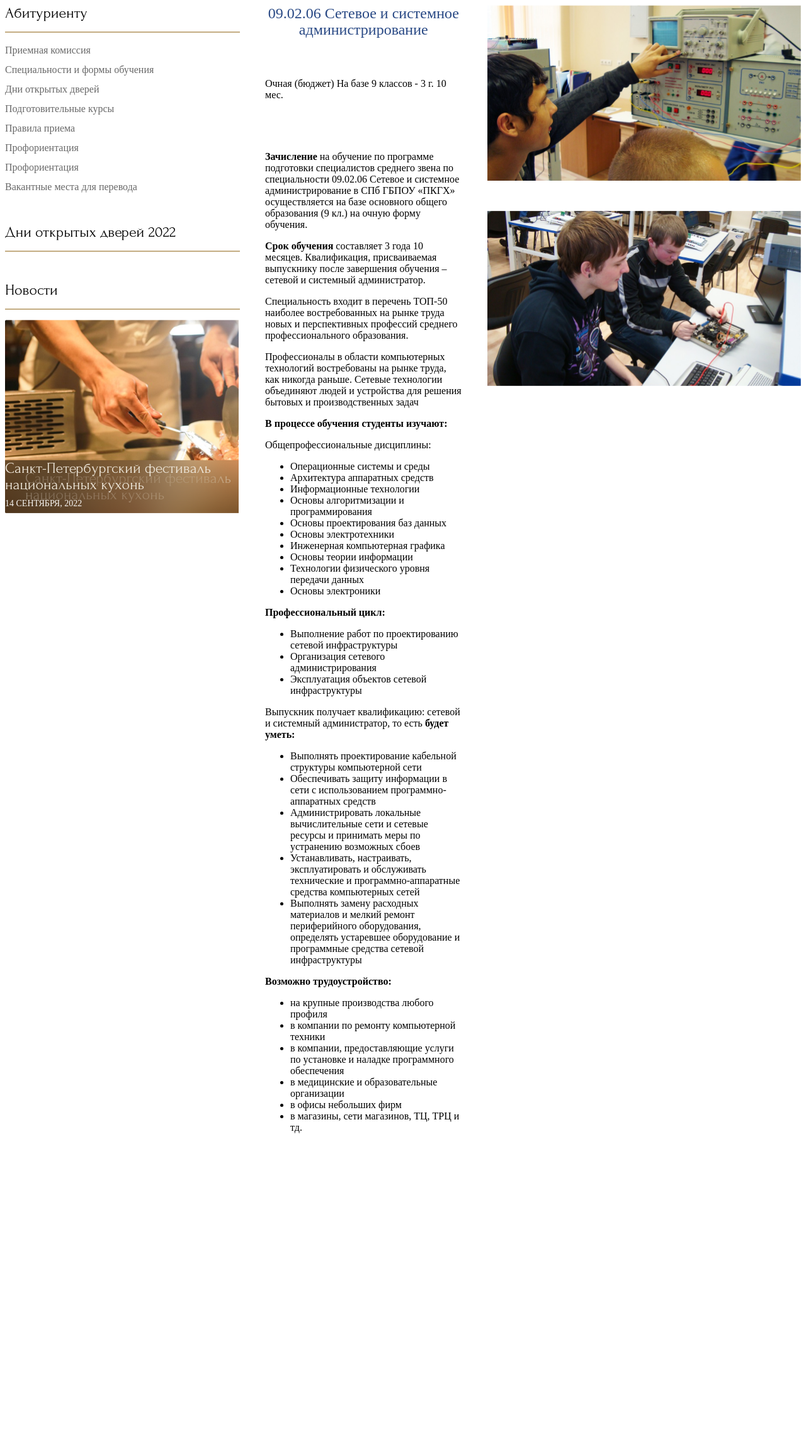
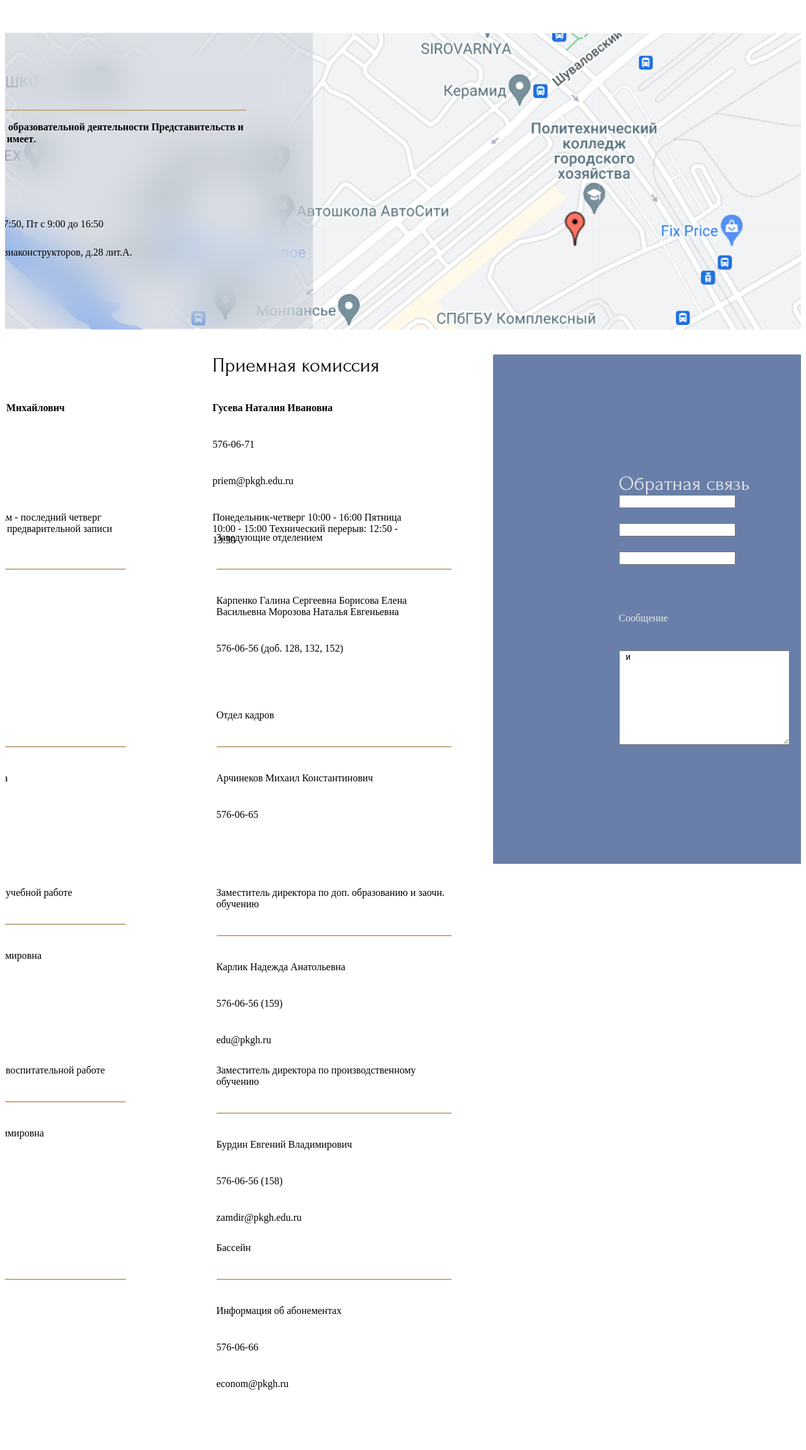
Before and after one commit to spignouter/SPB-GBPOU, a PHP site: page /index-contact.html in a window 1280 px wide. Shown: the whole page at 63% size. Before the commit the page ends 1800 px from the top, so only its background shows below. Run offline with PHP 8.4, Linux system fonts and the light colour scheme; some libraries are stand-ins or nearby versions.

Commit message:
07.11.22 17:30

```diff
--- a/css/contacts.css
+++ b/css/contacts.css
@@ -1,101 +1,129 @@
-.box-1{
+.contacts{
   display: flex;
-  flex-direction: row;
-  align-items: flex-start;
+  flex-direction: column;
+  align-items: center;
+  padding: 0px;
   gap: 40px;
 }
 
-.box-2{
-  display: flex;
-  flex-direction: column;
-  align-items: flex-start;
-  padding: 0px;
-  gap: 48px;
+.contacts-map{
 
 }
 
-.box-3{
+.contacts__title {
+
+}
+
+.contacts-map__addres{
+  position: relative;
+  width: 1632px;
+  height: 470.88px;
+}
+
+.contacts-map__blur{
+  position: absolute;
+  top: 0px;
+  width: 673.23px;
+  height: 470px;
+  background: rgba(33, 56, 95, 0.1);
+  backdrop-filter: blur(32px);
+}
+
+.contacts-map__find-us{
   display: flex;
   flex-direction: column;
   align-items: flex-start;
   padding: 0px;
   gap: 16px;
+
+  position: absolute;
+  width: 539px;
+  height: 256px;
+  left: 25.69px;
+  top: 79.85px;
 }
 
-.title{
-  font-size: 24px;
-  line-height: 26px;
-  text-align: center;
+.contacts-map__title{
+
 }
 
-.line{
-  width: 371px;
-  height: 0px;
-  /* Золотой/100 */
-  border: 1px solid #C4AD83;
+.contacts-map__line {
+  width: 539px;
 }
 
-.menue{
+.contacts-map__director{
+
+}
+
+.contacts-box-1{
+  display: flex;
+  flex-direction: row;
+  justify-content: space-between;
+  align-items: flex-start;
+  padding: 0px;
+  gap: 144px;
+}
+
+.contacts-box-2{
   display: flex;
   flex-direction: column;
   align-items: flex-start;
   padding: 0px;
-  gap: 8px;
-  width: 278px;
-  height: 240px;
+  gap: 40px;
 }
 
-.menue__item{
-  /* body */
-font-size: 16px;
-line-height: 144%;
-/* identical to box height, or 23px */
-/* Графит/70 */
-color: #686868;
+.contacts-box-5{
+  width: 812px;
+  height: 242px;
 }
 
-.image{
-  background: url(../img/content1-news-tabs-info__three.png) no-repeat;
-  width: 371px;
-  height: 307px;
-  justify-content: flex-end;
+.feed-back{
   display: flex;
   flex-direction: column;
+  justify-content: center;
+  align-items: center;
+  padding: 64px;
+  gap: 10px;
+
+  width: 543px;
+  height: 681px;
+
+  /* Кобальтовый/70 */
+  background: #697FA9;
+  backdrop-filter: blur(32px);
+
+  /* Note: backdrop-filter has minimal browser support */
+  border-radius: 2px;
 }
 
-.image__blur{
-  display: flex;
-  flex-direction: row;
-  background: rgba(255, 255, 255, 0.01);
-  backdrop-filter: blur(32px);
-  justify-content: space-between;
-  flex-wrap: wrap;
-  height: 84px;
+.feed-back__title{
+  width: 209px;
+  height: 35px;
 }
 
-.image__title{
-  font-size: 24px;
-  line-height: 26px;
-  color: #EDE6D9;
+.feed-back__form{
+  display: flex;
+  flex-direction: column;
+  justify-content: center;
+  align-items: flex-start;
+  padding: 0px;
+  gap: 40px;
+
 }
 
+.feed-back__fio{
+  display: flex;
+  flex-direction: column;
+  align-items: flex-start;
+  padding: 0px;
+  gap: 24px;
 
-.image__date{
-  font-size: 14px;
-  line-height: 17px;
-  color: #F8F6F2;
+  width: 265px;
+  height: 144px;
 }
 
-.photo-1{
-  width: 498.43px;
-  height: 278.72px;
-
-  background: url(../img/photo-1.png);
+.feed-back_textarea{
+  width: 265px;
+  height: 144px;
+  border-radius: 2px;
 }
-
-.photo-2{
-  width: 498.43px;
-  height: 278.72px;
-
-  background: url(../img/photo-2.png);
-}
--- /dev/null
+++ b/css/inner-page.css
@@ -0,0 +1,102 @@
+
+.box-1{
+  display: flex;
+  flex-direction: row;
+  align-items: flex-start;
+  gap: 40px;
+}
+
+.box-2{
+  display: flex;
+  flex-direction: column;
+  align-items: flex-start;
+  padding: 0px;
+  gap: 48px;
+
+}
+
+.box-3{
+  display: flex;
+  flex-direction: column;
+  align-items: flex-start;
+  padding: 0px;
+  gap: 16px;
+}
+
+.title{
+  font-size: 24px;
+  line-height: 26px;
+  text-align: center;
+}
+
+.line{
+  width: 371px;
+  height: 0px;
+  /* Золотой/100 */
+  border: 1px solid #C4AD83;
+}
+
+.menue{
+  display: flex;
+  flex-direction: column;
+  align-items: flex-start;
+  padding: 0px;
+  gap: 8px;
+  width: 278px;
+  height: 240px;
+}
+
+.menue__item{
+  /* body */
+font-size: 16px;
+line-height: 144%;
+/* identical to box height, or 23px */
+/* Графит/70 */
+color: #686868;
+}
+
+.image{
+  background: url(../img/content1-news-tabs-info__three.png) no-repeat;
+  width: 371px;
+  height: 307px;
+  justify-content: flex-end;
+  display: flex;
+  flex-direction: column;
+}
+
+.image__blur{
+  display: flex;
+  flex-direction: row;
+  background: rgba(255, 255, 255, 0.01);
+  backdrop-filter: blur(32px);
+  justify-content: space-between;
+  flex-wrap: wrap;
+  height: 84px;
+}
+
+.image__title{
+  font-size: 24px;
+  line-height: 26px;
+  color: #EDE6D9;
+}
+
+
+.image__date{
+  font-size: 14px;
+  line-height: 17px;
+  color: #F8F6F2;
+}
+
+.photo-1{
+  width: 498.43px;
+  height: 278.72px;
+
+  background: url(../img/photo-1.png);
+}
+
+.photo-2{
+  width: 498.43px;
+  height: 278.72px;
+
+  background: url(../img/photo-2.png);
+}
--- a/css/main.css
+++ b/css/main.css
@@ -11,6 +11,54 @@
   display: flex;
   flex-direction: column;
   align-items: center;
+}
+
+.H{
+  font-family: 'Forum';
+  font-style: normal;
+  font-weight: 400;
+  font-size: 40px;
+  line-height: 44px;
+}
+
+.H1{
+  font-family: 'Forum';
+  font-style: normal;
+  font-weight: 400;
+  font-size: 32px;
+  line-height: 35px;
+}
+
+.H3{
+  /* H3 */
+font-family: 'Forum';
+font-style: normal;
+font-weight: 400;
+font-size: 24px;
+line-height: 26px;
+text-align: center;
+}
+
+.body_thin{
+  font-family: 'Museo Sans';
+  font-style: normal;
+  font-weight: 300;
+  font-size: 16px;
+  line-height: 144%;
+}
+
+.body_bold{
+  /* bodyBold */
+  font-family: 'Museo Sans';
+  font-style: normal;
+  font-weight: 600;
+  font-size: 16px;
+  line-height: 19px;
+}
+
+.line{
+  height: 0px;
+  border: 1px solid #C4AD83;
 }
 
 .forum_400{
@@ -42,14 +90,21 @@
 }
 
 .link_white:visited{
-  color: #E9ECF2;}
+  color: #E9ECF2;
+}
 
 .link_white:active{
   color: #E9ECF2;
 }
 
 .color_cobalt{
-  color: #294985;}
+  color: #294985;
+}
+
+.color_graphite_10{
+  color: #E9E9E9;
+}
+
 
 
 .text_span span{
--- a/index-contact.html
+++ b/index-contact.html
@@ -13,112 +13,166 @@
   <link rel="stylesheet" href="css/slider-major.css">
   <link rel="stylesheet" href="css/footer.css">
   <link rel="stylesheet" href="css/fonts.css">
+  <link rel="stylesheet" href="css/inner-page.css">
   <link rel="stylesheet" href="css/contacts.css">
-
 </head>
 <body>
 <div class="wrapper">
 <div class="content">
-  <div class="box-1">
-    <div class="box-2">
-      <div class="box-3">
-        <div class="title forum_400">Абитуриенту</div>
-        <div class="line"></div>
-        <div class="menue">
-          <a href="#" class="menue__item museo-sans-300 link">Приемная комиссия</a>
-          <a href="#" class="menue__item museo-sans-300 link">Специальности и формы обучения</a>
-          <a href="#" class="menue__item museo-sans-300 link">Дни открытых дверей</a>
-          <a href="#" class="menue__item museo-sans-300 link">Подготовительные курсы</a>
-          <a href="#" class="menue__item museo-sans-300 link">Правила приема</a>
-          <a href="#" class="menue__item museo-sans-300 link">Профориентация</a>
-          <a href="#" class="menue__item museo-sans-300 link">Профориентация</a>
-          <a href="#" class="menue__item museo-sans-300 link">Вакантные места для перевода</a>
-        </div>
-      </div>
-      <div class="box-3">
-        <div class="title forum_400">Дни открытых дверей 2022
-        </div>
-        <div class="line"></div>
 
-      </div>
-      <div class="box-3">
-        <div class="title forum_400">Новости</div>
-        <div class="line"></div>
-        <div class="image">
-          <div class="image__blur">
-            <div class="image__title forum_400">Санкт-Петербургский фестиваль национальных кухонь</div>
-            <div class="image__date museo-sans-300">14 СЕНТЯБРЯ, 2022</div>
+    <div class="contacts">
+      <div class="contacts-map">
+        <span class="contacts__title H color_cobalt">Контакты</span>
+      <div class="contacts-map__addres">
+        <img src="./img/contacts-map__addres.png" alt="">
+        <div class="contacts-map__blur">
+          <div class="contacts-map__find-us">
+            <span class="contacts-map__title H3">Как нас найти</span>
+            <div class="contacts-map__line line"></div>
+            <span class="contacts-map__text body_bold">Места осуществления образовательной деятельности
+              Представительств и филиалов колледж не имеет.</span>
+              <span><img src="./img/ic_local_phone_48px.png" alt="">576-06-75</span>
+              <span><img src="./img/ic_mail_outline_48px.png" alt="">pkgh@pkgh.edu.ru</span>
+              <span><img src="./img/ic_schedule_48px.png" alt=""> Пн - Чт с 9:00 до 17:50, Пт с 9:00 до 16:50</span>
+              <span><img src="./img/ic_place_48px.png" alt="">197373, СПб, пр. Авиаконструкторов, д.28 лит.А.</span>
+              <span class="contacts-map__director H3">Директор</span>
           </div>
         </div>
       </div>
       </div>
-    <div class="box-2">
-      <span class="title color_cobalt"> 09.02.06	Сетевое и системное администрирование</span>
 
-      <span class="text">
-        <p>Очная (бюджет)
-        На базе 9 классов - 3 г. 10 мес.</p>
-      </span>
-      <span class="text">
-      <p> <b>Зачисление</b> на обучение по программе подготовки специалистов среднего звена по специальности 09.02.06 Сетевое и системное администрирование в СПб ГБПОУ «ПКГХ» осуществляется на базе основного общего образования (9 кл.) на очную форму обучения.</p>
-
-      <p><b>Срок обучения</b> составляет 3 года 10 месяцев. Квалификация, присваиваемая выпускнику после завершения обучения – сетевой и системный администратор.
-
-      <p>Специальность входит в перечень ТОП-50 наиболее востребованных на рынке труда новых и перспективных профессий среднего профессионального образования.</p>
-
-      <p>Профессионалы в области компьютерных технологий востребованы на рынке труда, как никогда раньше. Сетевые технологии объединяют людей и устройства для решения бытовых и производственных задач</p>
-
-      <p><b>В процессе обучения студенты изучают:</b></p>
-      Общепрофессиональные дисциплины:
-      <ul>
-        <li>Операционные системы и среды</li>
-        <li>Архитектура аппаратных средств</li>
-        <li>Информационные технологии</li>
-        <li>Основы алгоритмизации и программирования</li>
-        <li>Основы проектирования баз данных</li>
-        <li>Основы электротехники</li>
-        <li>Инженерная компьютерная графика</li>
-        <li>Основы теории информации</li>
-        <li>Технологии физического уровня передачи данных</li>
-        <li>Основы электроники</li>
-      </ul>
-      <b>Профессиональный цикл:</b>
-      <ul>
-        <li>Выполнение работ по проектированию сетевой инфраструктуры</li>
-        <li>Организация сетевого администрирования</li>
-        <li>Эксплуатация объектов сетевой инфраструктуры</li>
-      </ul>
-
-      Выпускник получает квалификацию: сетевой и системный администратор, то есть <b>будет уметь:</b>
-      <ul>
-        <li>Выполнять проектирование кабельной структуры компьютерной сети</li>
-        <li>Обеспечивать защиту информации в сети с использованием программно-аппаратных средств</li>
-        <li>Администрировать локальные вычислительные сети и сетевые ресурсы и принимать меры по устранению возможных сбоев</li>
-        <li>Устанавливать, настраивать, эксплуатировать и обслуживать технические и программно-аппаратные средства компьютерных сетей</li>
-        <li>Выполнять замену расходных материалов и мелкий ремонт периферийного оборудования, определять устаревшее оборудование и программные средства сетевой инфраструктуры</li>
-      </ul>
-
-      <b>Возможно трудоустройство:</b>
-      <ul>
-        <li>на крупные производства любого профиля</li>
-        <li>в компании по ремонту компьютерной техники</li>
-        <li>в компании, предоставляющие услуги по установке и наладке программного обеспечения</li>
-        <li>в медицинские и образовательные организации </li>
-        <li>в офисы небольших фирм</li>
-        <li>в магазины, сети магазинов, ТЦ, ТРЦ и тд.</li>
-      </ul>
-
-      </span>
+      <div class="contacts-box-1" >
+        <div class="contacts-box-2">
+          <div class="contacts-box-5">
+            <div class="contacts-box-1">
+              <div class="contacts-box-2">
+                <span class="H1">Директор</span>
+                <span class="body_bold">Малиновский Владимир Михайлович</span>
+                <span>576-06-75</span>
+                <span>director@pkgh.ru</span>
+                <span>Прием по личным вопросам - последний четверг месяца с 16:00 до 17:00 по предварительной записи по телефону</span>
+              </div>
+              <div class="contacts-box-2">
+                <span class="H1">Приемная комиссия</span>
+                <span class="body_bold">Гусева Наталия Ивановна</span>
+                <span>576-06-71</span>
+                <span>priem@pkgh.edu.ru</span>
+                <span>Понедельник-четверг 10:00 - 16:00
+                  Пятница 10:00 - 15:00
+                  Технический перерыв: 12:50 - 13:30</span>
+              </div>
+            </div>
+          </div>
+          <div class="contacts-box-5">
+            <div class="contacts-box-1">
+              <div class="contacts-box-2">
+                <span>Отдел документооборота</span>
+                <div class="line"> </div>
+                <span>Шорина Алла Васильевна</span>
+                <span>576-06-62</span>
+              </div>
+              <div class="contacts-box-2">
+                <span>Заведующие отделением</span>
+                <div class="line"> </div>
+                <span>Карпенко Галина Сергеевна
+                  Борисова Елена Васильевна
+                  Морозова Наталья Евгеньевна</span>
+                  <span>576-06-56 (доб. 128, 132, 152)</span>
 
               </div>
-    <div class="box-2">
-
-      <div class="photo-1"></div>
-      <div class="photo-2"></div>
+            </div>
+          </div>
+          <div class="contacts-box-5">
+            <div class="contacts-box-1">
+              <div class="contacts-box-2">
+                <span>Бухгалтерия</span>
+                <div class="line"> </div>
+                <span>Гальчук Олеся Леонидовна</span>
+                <span>576-06-67</span>
+              </div>
+              <div class="contacts-box-2">
+                <span>Отдел кадров</span>
+                <div class="line"> </div>
+                <span>Арчинеков Михаил Константинович</span>
+                <span>576-06-65</span>
+              </div>
+            </div>
+          </div>
+          <div class="contacts-box-5">
+            <div class="contacts-box-1">
+              <div class="contacts-box-2">
+                <span>Заместитель директора по учебной работе</span>
+                <div class="line"> </div>
+                <span>Барсукова Светлана Владимировна</span>
+                <span>576-06-77</span>
+                <span>pkgh@pkgh.edu.ru</span>
+              </div>
+              <div class="contacts-box-2">
+                <span>Заместитель директора по доп. образованию и заочн. обучению</span>
+                <div class="line"> </div>
+                <span>Карлик Надежда Анатольевна</span>
+                <span>576-06-56 (159)</span>
+                <span>edu@pkgh.ru</span>
+              </div>
+            </div>
+          </div>
+          <div class="contacts-box-5">
+            <div class="contacts-box-1">
+              <div class="contacts-box-2">
+                <span>Заместитель директора по воспитательной работе</span>
+                <div class="line"> </div>
+                <span>Шумакевич Наталья Владимировна</span>
+                <span>576-06-64</span>
+                <span>pkgh@pkgh.edu.ru</span>
+              </div>
+              <div class="contacts-box-2">
+                <span>Заместитель директора по производственному обучению</span>
+                <div class="line"> </div>
+                <span>Бурдин Евгений Владимирович</span>
+                <span>576-06-56 (158)</span>
+                <span>zamdir@pkgh.edu.ru</span>
+              </div>
+            </div>
+          </div>
+          <div class="contacts-box-5">
+            <div class="contacts-box-1">
+              <div class="contacts-box-2">
+                <span>Спортивный комплекс</span>
+                <div class="line"> </div>
+                <span>Запись в спортзал</span>
+                <span>576-06-56, доб. 149</span>
+                <span>econom@pkgh.ru</span>
+              </div>
+              <div class="contacts-box-2">
+                <span>Бассейн</span>
+                <div class="line"> </div>
+                <span>Информация об абонементах</span>
+                <span>576-06-66</span>
+                <span>econom@pkgh.ru</span>
+              </div>
+            </div>
+          </div>
+        </div>
+        <div class="contacts-box-2 feed-back">
+          <div class="contacts-box-2-1">
+            <span class="feed-back__title H1 color_graphite_10">Обратная связь</span>
+            <div class="feed-back__form">
+              <div class="feed-back__fio">
+                <input type="ФИО">
+                <input type="Телефон">
+                <input type="Email">
+              </div>
+              <span class="body_thin color_graphite_10">Сообщение</span>
+              <textarea class="feed-back_textarea"> и </textarea>
 
             </div>
           </div>
         </div>
         </div>
+      <div></div>
+      <div></div>
+    </div>
+</div>
+</div>
 </body>
 </html>
--- a/index-news.html
+++ b/index-news.html
@@ -13,6 +13,7 @@
   <link rel="stylesheet" href="css/slider-major.css">
   <link rel="stylesheet" href="css/footer.css">
   <link rel="stylesheet" href="css/fonts.css">
+  <link rel="stylesheet" href="css/contacts.css">
 </head>
 <body>
 <div class="wrapper">
--- a/index.html
+++ b/index.html
@@ -6,13 +6,14 @@
   <meta name="viewport" content="width=device-width, initial-scale=1">
   <link rel="stylesheet" href="css/main.css">
   <link rel="stylesheet" href="css/header.css">
-  <link rel="stylesheet" href="css/slider-top.css">
+  <link rel="stylesheet" href="css/slider-one.css">
   <link rel="stylesheet" href="css/introduction.css">
   <link rel="stylesheet" href="css/news.css">
   <link rel="stylesheet" href="css/enrollee.css">
   <link rel="stylesheet" href="css/slider-major.css">
   <link rel="stylesheet" href="css/footer.css">
   <link rel="stylesheet" href="css/fonts.css">
+  <link rel="stylesheet" href="css/contacts.css">
 </head>
 <body>
   <div class="wrapper">
```
Also changed, not shown: index-inner-page.html (added, +125 -0 lines), img/contacts-map__addres.png (added), img/ic_local_phone_48px.png (added), img/ic_mail_outline_48px.png (added), img/ic_place_48px.png (added), img/ic_schedule_48px.png (added), 1 other file. Lines whose indentation alone changed are shown as unchanged.
